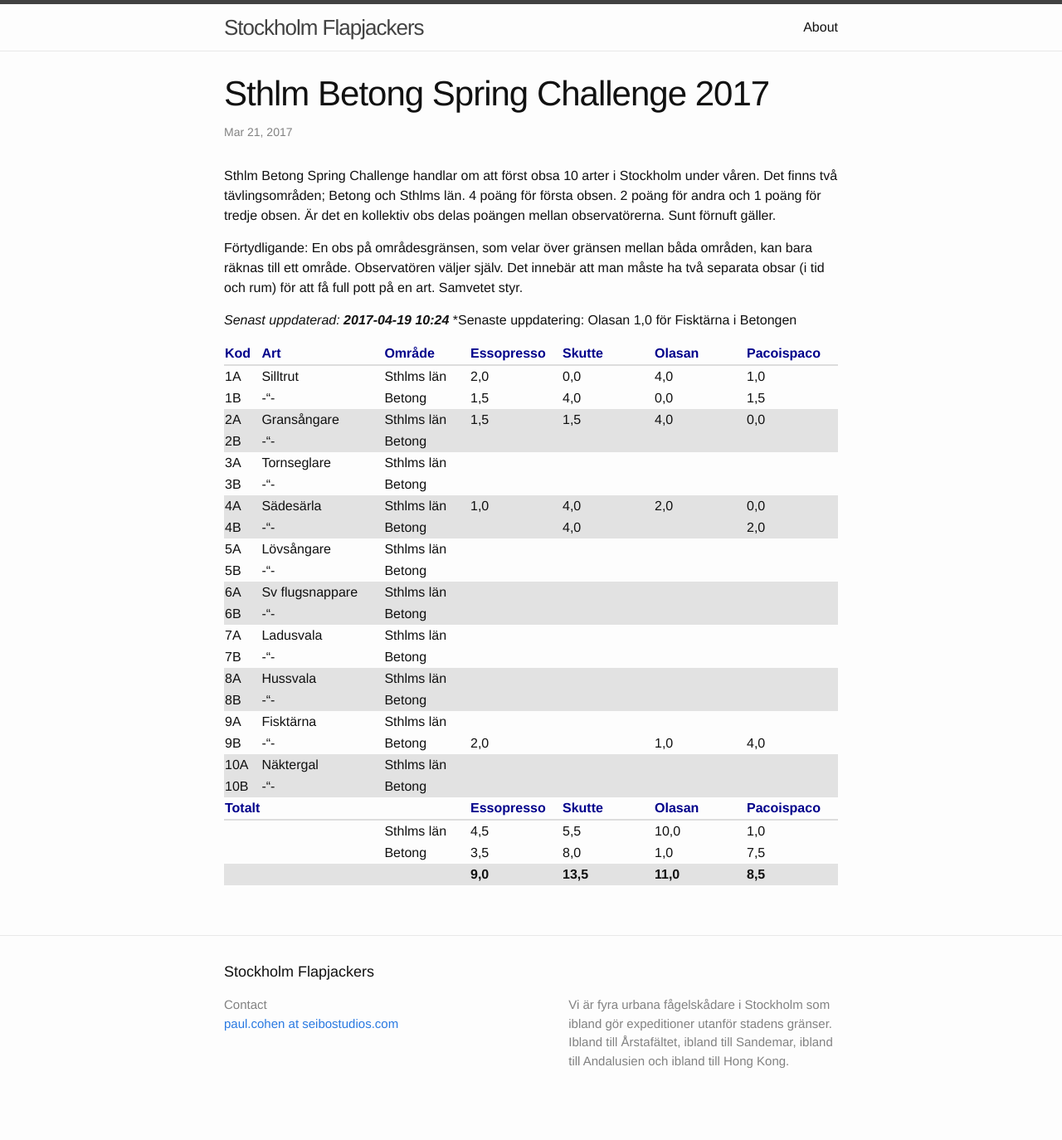
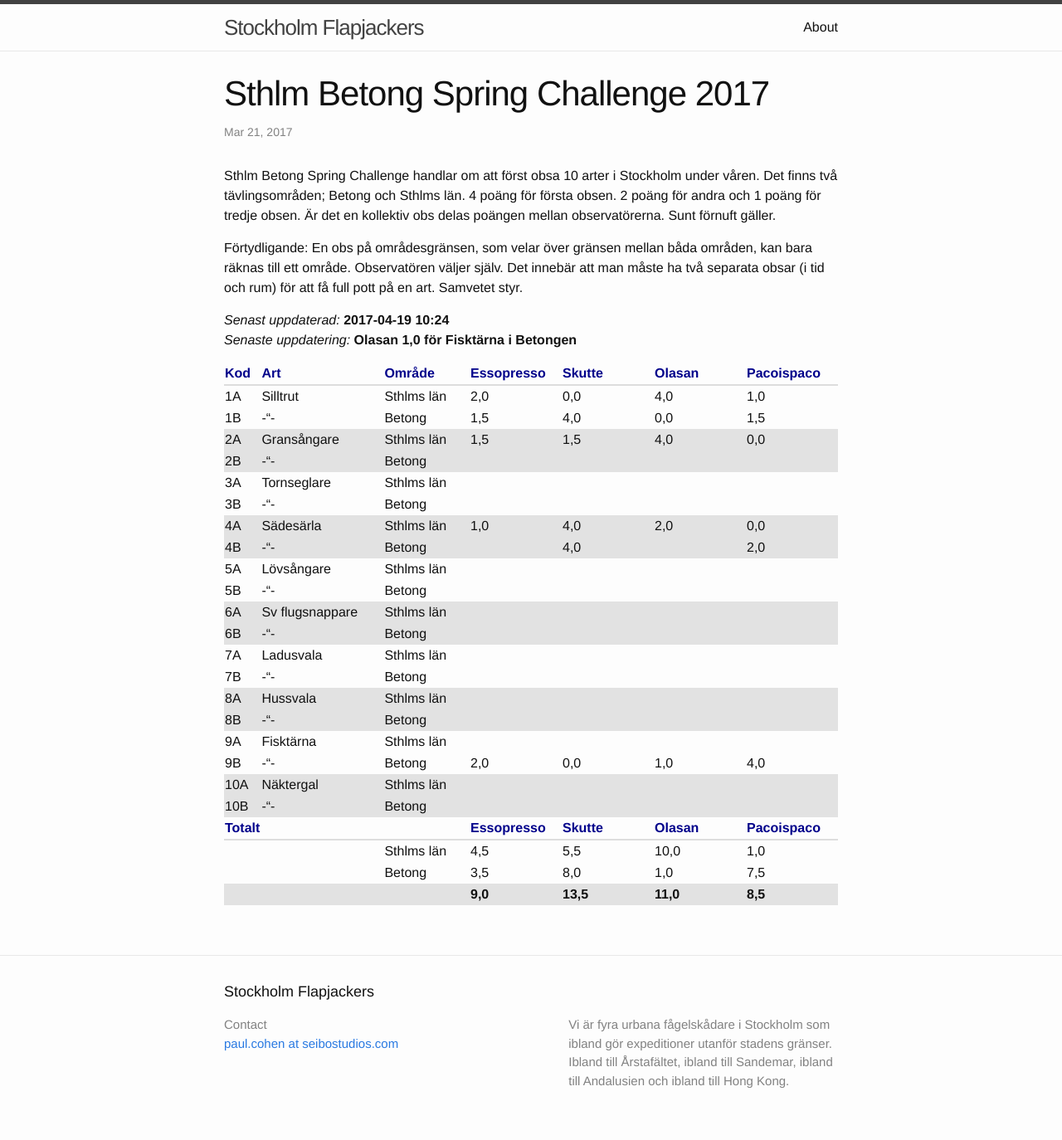
Before and after one commit to pacoispaco/flapjackers, a Jekyll site: the page built from docs/_posts/2017-03-21-sthlm-betong-spring-challenge.markdown, in a window 1280 px wide. Shown: the whole page at 83% size. Built offline with Jekyll 4.4.1, drawn with Linux system fonts in a browser that asks for light colours; before the commit the page ends 1350 px from its top, so only the background shows below that.

Commit message:
Add 0,0 for Johans fisktärna i betongen

```diff
--- a/docs/_posts/2017-03-21-sthlm-betong-spring-challenge.markdown
+++ b/docs/_posts/2017-03-21-sthlm-betong-spring-challenge.markdown
@@ -9,8 +9,8 @@ Sthlm Betong Spring Challenge handlar om att först obsa 10 arter i Stockholm un
 
 Förtydligande: En obs på områdesgränsen, som velar över gränsen mellan båda områden, kan bara räknas till ett område. Observatören väljer själv. Det innebär att man måste ha två separata obsar (i tid och rum) för att få full pott på en art. Samvetet styr.
 
-*Senast uppdaterad: **2017-04-19 10:24***
-*Senaste uppdatering: Olasan 1,0 för Fisktärna i Betongen
+*Senast* *uppdaterad:* **2017-04-19** **10:24**
+*Senaste* *uppdatering:* **Olasan 1,0 för Fisktärna i Betongen**
 
 | Kod | Art         | Område     | Essopresso | Skutte | Olasan | Pacoispaco |
 | --- | ----------- | ---------- | ---------- | ------ | ------ | ---------- |
@@ -31,7 +31,7 @@ Förtydligande: En obs på områdesgränsen, som velar över gränsen mellan bå
 | 8A  | Hussvala    | Sthlms län |            |        |        |            |
 | 8B  |    -"-      | Betong     |            |        |        |            |
 | 9A  | Fisktärna   | Sthlms län |            |        |        |            |
-| 9B  |    -"-      | Betong     | 2,0        |        | 1,0    | 4,0        |
+| 9B  |    -"-      | Betong     | 2,0        | 0,0    | 1,0    | 4,0        |
 | 10A | Näktergal   | Sthlms län |            |        |        |            |
 | 10B |    -"-      | Betong     |            |        |        |            |
 {: .challenge-table-class }
```
